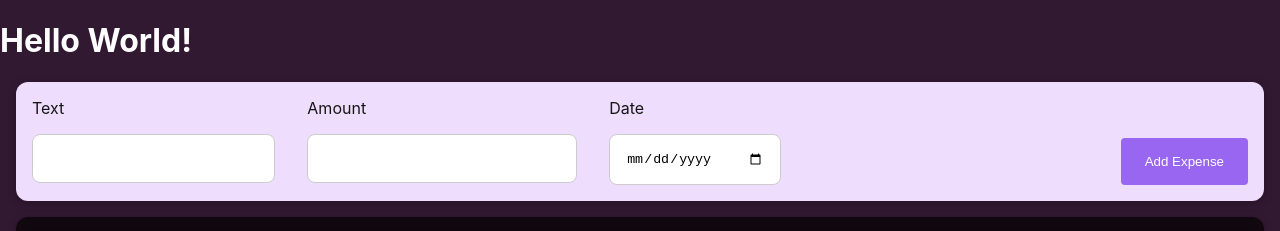
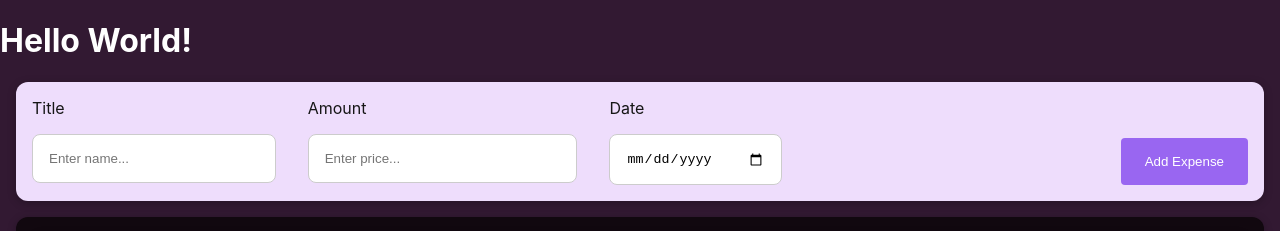
Before and after one commit to RossCr0ss/Study-Item-Comparetor, a React (Create React App) app: page / in a window 1280 px wide. Shown: the top 231 px of the page. Built offline with nearby package versions, Linux system fonts and the light colour scheme.

Commit message:
Add state ti expense from

```diff
--- a/src/components/NewExpense/ExpenseForm.js
+++ b/src/components/NewExpense/ExpenseForm.js
@@ -1,20 +1,55 @@
+import { useState } from 'react';
 import './ExpenseForm.css';
 
 const ExpenseForm = () => {
+  const [formValues, setFormValues] = useState({
+    title: '',
+    price: '',
+    date: '',
+  });
+  const changeTitleHandler = (event) => {
+    setFormValues({ ...formValues, title: event.target.value });
+  };
+
+  const changeAmountHandler = (event) => {
+    setFormValues({ ...formValues, price: event.target.value });
+  };
+
+  const changeDateHandler = (event) => {
+    setFormValues({ ...formValues, date: event.target.value });
+  };
   return (
     <form className="expense-form">
       <div className="controls">
         <div className="controls__item">
-          <label for="name">Text</label>
-          <input type="text" id="name" />
+          <label>Title</label>
+          <input
+            type="text"
+            onChange={changeTitleHandler}
+            name="title"
+            placeholder="Enter name..."
+          />
         </div>
         <div className="controls__item">
-          <label for="amount">Amount</label>
-          <input type="number" id="amount" min="0.01" step="0.01" />
+          <label>Amount</label>
+          <input
+            type="number"
+            name="price"
+            placeholder="Enter price..."
+            min="0.01"
+            step="0.01"
+            onChange={changeAmountHandler}
+          />
         </div>
         <div className="controls__item">
-          <label for="date">Date</label>
-          <input id="date" type="date" min="2021-01-01" max="2022-12-31" />
+          <label>Date</label>
+          <input
+            name="date"
+            type="date"
+            min="2021-01-01"
+            max="2022-12-31"
+            onChange={changeDateHandler}
+          />
         </div>
       </div>
       <div className="actions">
```
